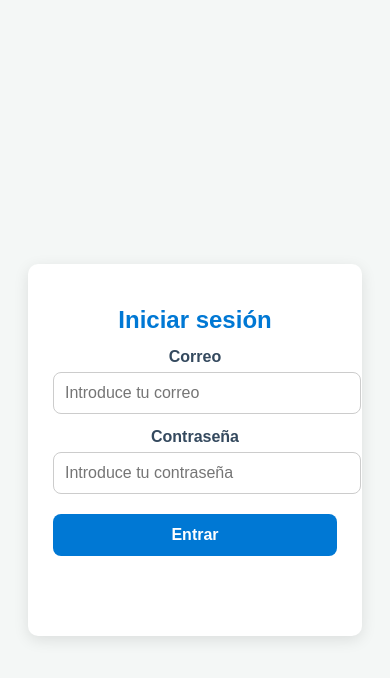
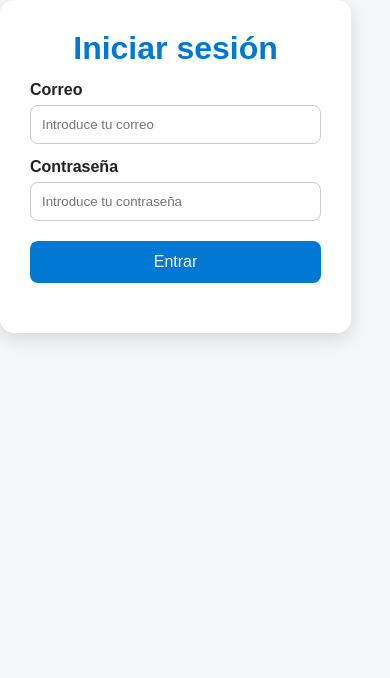
Before and after one commit to DarckMBA/PracticaFinalInformatica2, a website: page frontend/login.html in a window 390 px wide. Drawn offline with Linux system fonts and the light colour scheme.

Commit message:
Revert "usuarios_y_login"
This reverts commit 856491fc8e8fc3f03089fe943e5d507d9a5fcaf0.

```diff
--- /dev/null
+++ b/css/styles.css
@@ -0,0 +1,59 @@
+/* Estilos generales */
+html, body {
+    margin: 0;
+    height: 100%;
+}
+
+/* Estilos del mapa */
+#mapa {
+    width: 100%;
+    height: 100vh;
+}
+
+
+/* Estilos del buscador */
+#buscador {
+    position: fixed;
+    top: 16px;
+    left: 50%;
+    transform: translateX(-50%);
+    z-index: 1000;
+    background: white;
+    padding: 8px;
+    border-radius: 20px;
+    box-shadow: 0 4px 12px hsla(0, 0%, 0%, 0.2);
+}
+
+#barraDeBusqueda {
+    display: flex;
+    gap: 8px;
+}
+
+#barraDeBusqueda input {
+    border: none;
+}
+
+#barraDeBusqueda button {
+    background: none;
+    border: none;
+    cursor: pointer;
+    padding: 4px 8px;
+    display: flex;
+    align-items: center;
+    justify-content: center;
+}
+
+#barraDeBusqueda button:hover svg {
+    stroke: hsl(212, 50%, 50%);
+}
+
+#inputBusqueda {
+    width: 280px;
+    padding: 8px;
+    border: none;
+    outline: none;
+}
+
+#inputBusqueda:focus {
+    outline: none;
+}
--- a/frontend/css/styles.css
+++ b/frontend/css/styles.css
@@ -1,4 +1,3 @@
-<<<<<<< Updated upstream
 * {
   box-sizing: border-box;
   margin: 0;
@@ -295,325 +294,4 @@ table th {
   table {
     font-size: 14px;
   }
-=======
-/* Configuración General - RNF-01: Responsividad  */
-* {
-    box-sizing: border-box;
-    margin: 0;
-    padding: 0;
-    font-family: 'Segoe UI', Tahoma, Geneva, Verdana, sans-serif;
 }
-
-body {
-    background-color: #f4f7f6;
-    display: flex;
-    justify-content: center;
-    align-items: center;
-    height: 100vh;
-    padding: 20px;
-}
-
-/* Contenedor principal del Login */
-.login-container {
-    background-color: #ffffff;
-    padding: 40px;
-    border-radius: 10px;
-    box-shadow: 0 4px 15px rgba(0, 0, 0, 0.1);
-    width: 100%;
-    max-width: 400px; /* Asegura que se vea bien en móviles y desktop  */
-    text-align: center;
-}
-
-h1 {
-    color: #2c3e50;
-    margin-bottom: 25px;
-    font-size: 24px;
-}
-
-/* Grupos de formulario para orden visual */
-.form-group {
-    margin-bottom: 20px;
-    text-align: left;
-}
-
-label {
-    display: block;
-    margin-bottom: 8px;
-    color: #34495e;
-    font-weight: 600;
-}
-
-input {
-    width: 100%;
-    padding: 12px;
-    border: 1px solid #dcdde1;
-    border-radius: 5px;
-    font-size: 16px;
-    transition: border-color 0.3s ease;
-}
-
-input:focus {
-    outline: none;
-    border-color: #3498db;
-    box-shadow: 0 0 5px rgba(52, 152, 219, 0.3);
-}
-
-/* Botón de envío - Estilo llamativo */
-button {
-    width: 100%;
-    padding: 12px;
-    background-color: #27ae60; /* Verde "carga eléctrica" */
-    color: white;
-    border: none;
-    border-radius: 5px;
-    font-size: 18px;
-    font-weight: bold;
-    cursor: pointer;
-    transition: background-color 0.3s ease;
-    margin-top: 10px;
-}
-
-button:hover {
-    background-color: #219150;
-}
-
-/* Mensajes de error/éxito - RNF-04: Mensajes claros  */
-#mensaje {
-    margin-top: 15px;
-    font-size: 14px;
-    font-weight: 500;
-    min-height: 20px; /* Evita saltos de layout cuando aparece el texto */
-}
-
-/* Media Query para pantallas muy pequeñas  */
-@media (max-width: 480px) {
-    .login-container {
-        padding: 25px;
-    }
-}
-
-
-
-
-
-
-
-
-
-
-
-
-
-
-
-
-
-
-
-
-
-
-
-
-
-
-
-
-
-
-
-
-
-
-
-
-
-
-
-
-
-
-
-
-
-
-
-
-
-
-
-
-
-
-
-
-
-
-
-
-
-
-
-
-
-
-
-
-
-
-
-
-
-
-
-
-
-
-
-
-
-
-
-
-
-
-
-
-
-
-
-
-
-
-
-
-
-
-
-
-
-
-
-
-
-
-
-
-
-
-
-
-
-
-
-
-
-
-
-
-
-
-
-
-
-
-
-
-
-
-
-
-
-
-
-
-
-
-
-
-
-
-
-
-
-
-
-
-
-
-
-
-
-
-
-
-
-
-
-
-
-
-
-
-/*
-
-
-html, body {
-    margin: 0;
-    height: 100%;
-}
-
-
-#mapa {
-    width: 100%;
-    height: 100vh;
-}
-
-
-
-#buscador {
-    position: fixed;
-    top: 16px;
-    left: 50%;
-    transform: translateX(-50%);
-    z-index: 1000;
-    background: white;
-    padding: 8px;
-    border-radius: 20px;
-    box-shadow: 0 4px 12px hsla(0, 0%, 0%, 0.2);
-}
-
-#barraDeBusqueda {
-    display: flex;
-    gap: 8px;
-}
-
-#barraDeBusqueda input {
-    border: none;
-}
-
-#barraDeBusqueda button {
-    background: none;
-    border: none;
-    cursor: pointer;
-    padding: 4px 8px;
-    display: flex;
-    align-items: center;
-    justify-content: center;
-}
-
-#barraDeBusqueda button:hover svg {
-    stroke: hsl(212, 50%, 50%);
-}
-
-#inputBusqueda {
-    width: 280px;
-    padding: 8px;
-    border: none;
-    outline: none;
-}
-
-#inputBusqueda:focus {
-    outline: none;
->>>>>>> Stashed changes
-}
```
Also changed, not shown: frontend/html/admin.html (deleted, +0 -17 lines), html/index.html (renamed from frontend/html/index.html, +2 -39 lines), js/main.js (added, +16 -0 lines), js/modules/mapa/mapa.js (added, +16 -0 lines), frontend/assets/ALFONSO-X.jpg (deleted), frontend/assets/logo_usuarios.png (deleted), frontend/html/tecnico.html (deleted), frontend/html/usuario.html (deleted), frontend/js/main.js (deleted).
